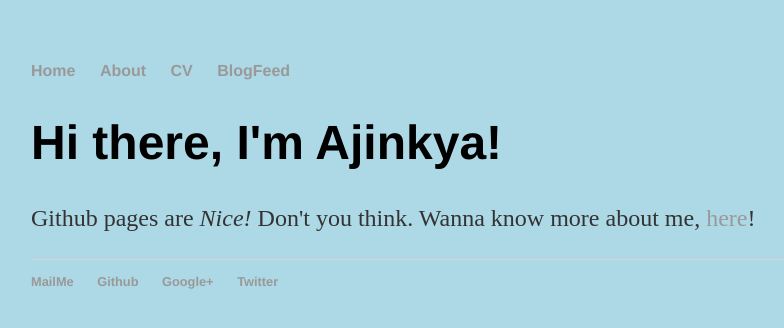
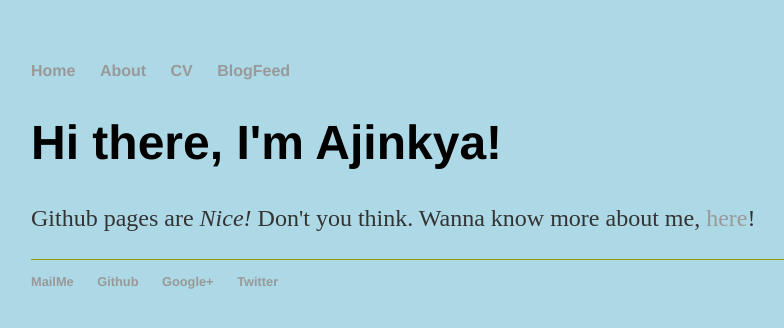
Before and after one commit to ajinkyagorad/ajinkyagorad.github.io, a Jekyll site: the page built from index.html, in a window 1280 px wide. Shown: the top 328 px of the page, without its empty margins (161-945 px from the left). Built offline with Jekyll 4.4.1, drawn with Linux system fonts in a browser that asks for light colours.

Commit message:
Update main.css

```diff
--- a/css/main.css
+++ b/css/main.css
@@ -14,7 +14,7 @@
 nav ul, footer ul { font-size: 1em; font-family: 'Helvetica', 'Arial', 'Sans-Serif'; padding: 0px; list-style: none; font-weight: bold; }
 nav ul li, footer ul li { display: inline; margin-right: 20px; }
 
-footer { border-top: 1px solid #d5d5d5; font-size: .8em; }
+footer { border-top: 1px solid #999900; font-size: .8em; }
 
 /* Blog */
 ul.posts { margin: 20px auto 40px; font-size: 1.5em; }
```
